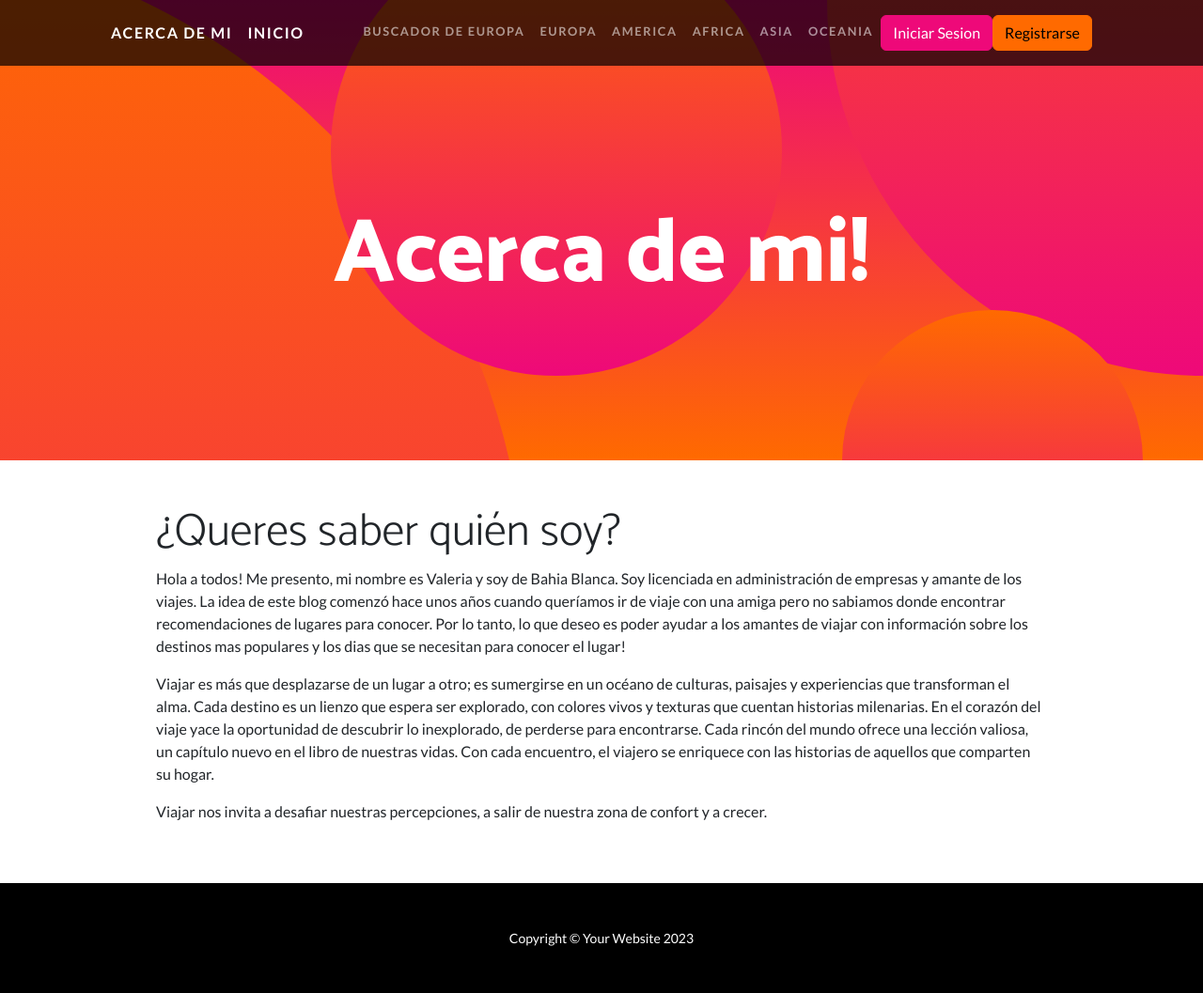
After one commit to valejacobi/Proyecto_final_Jacobi_Valeria, a Django app: a page that uses templates/base.html in a window 1280 px wide. The commit adds this page. Shown: the whole page at 94% size. Run offline with Django 4.2, Linux system fonts and the light colour scheme; some libraries are stand-ins or nearby versions.

Commit message:
Finalizando el proyecto

```diff
--- /dev/null
+++ b/inicio/templates/inicio/acerca_de_mi.html
@@ -0,0 +1,44 @@
+{% extends "base.html" %}
+
+{% block header %}
+<h1 class="masthead-heading mb-0">Acerca de mi!</h1>
+{% endblock header  %}
+
+{% block content  %}
+<!-- Content section 1-->
+<section id="scroll">
+    <div class="container px-5">
+        <div class="row gx-5 align-items-center">
+            </div>
+            <div class="col-lg-12 order-lg-3">
+                <div class="p-5">
+                    <h2 class="display-5">¿Queres saber quién soy?</h1>
+
+                    <form action="" method="POST">
+                        {% csrf_token %}
+                        <p>
+                          Hola a todos!
+                         Me presento, mi nombre es Valeria y soy de Bahia Blanca. Soy licenciada en administración de empresas y amante de los viajes.
+                         La idea de este blog comenzó hace unos años cuando queríamos ir de viaje con una amiga pero no sabiamos donde encontrar
+                         recomendaciones de lugares para conocer. Por lo tanto, lo que deseo es poder ayudar a los amantes de viajar
+                         con información sobre los destinos mas populares y los dias que se necesitan para conocer el lugar!
+
+                        </p>
+                        <p>
+                        Viajar es más que desplazarse de un lugar a otro;
+                        es sumergirse en un océano de culturas, paisajes y experiencias que transforman el alma.
+                        Cada destino es un lienzo que espera ser explorado, con colores vivos y texturas que cuentan historias milenarias.
+                        En el corazón del viaje yace la oportunidad de descubrir lo inexplorado, de perderse para encontrarse.
+                        Cada rincón del mundo ofrece una lección valiosa, un capítulo nuevo en el libro de nuestras vidas.
+                        Con cada encuentro, el viajero se enriquece con las historias de aquellos que comparten su hogar.
+                        </p>
+                        <p>
+                        Viajar nos invita a desafiar nuestras percepciones, a salir de nuestra zona de confort y a crecer.
+                        </p>
+                    </form>
+                </div>
+            </div>
+        </div>
+    </div>
+</section>
+{% endblock content %}
--- a/inicio/templates/inicio/actualizar_europa.html
+++ b/inicio/templates/inicio/actualizar_europa.html
@@ -10,7 +10,7 @@
     <div class="container px-5">
         <div class="row gx-5 align-items-center">
             </div>
-            <div class="col-lg-6 order-lg-1">
+            <div class="col-lg-9 order-lg-1">
                 <div class="p-5">
 
                 <h2 class="display-4">Actualizá la información.</h2>
--- a/inicio/templates/inicio/buscador.html
+++ b/inicio/templates/inicio/buscador.html
@@ -10,10 +10,10 @@
     <div class="container px-5">
         <div class="row gx-5 align-items-center">
             </div>
-            <div class="col-lg-6 order-lg-1">
+            <div class="col-lg-12 order-lg-1">
                 <div class="p-5">
 
-                <h2 class="display-4">Aquí podrás ver los destinos, meses y días mas populares de Europa.</h2>
+                <h2 class="display-4">Aquí podrás ver los destinos, meses y cantidad de días mas populares de Europa.</h2>
 
         {% comment %} <form action="" method="POST"> {% endcomment %}
 
--- a/inicio/urls.py
+++ b/inicio/urls.py
@@ -1,8 +1,9 @@
 from django.urls import path
-from inicio.views import inicio, europa_view, america_view, africa_view, asia_view, oceania_view, buscador, detalle_europa, eliminar_europa, actualizar_europa
+from inicio.views import inicio, acerca_de_mi, europa_view, america_view, africa_view, asia_view, oceania_view, buscador, detalle_europa, eliminar_europa, actualizar_europa
 
 urlpatterns = [
     path('', inicio,name='inicio'),
+    path('Acerca de mi/', acerca_de_mi, name='acerca_de_mi'),
     path('buscador/', buscador,name='Buscador'),
     path('Europa/', europa_view,name='Europa'),
     path('America/', america_view,name='America'),
--- a/inicio/views.py
+++ b/inicio/views.py
@@ -6,6 +6,10 @@ from django.contrib.auth.decorators import login_required
 def inicio (request):
 
      return render (request, 'inicio/inicio.html', {})
+
+def acerca_de_mi (request):
+
+     return render (request, 'inicio/acerca_de_mi.html', {})
 
 def buscador(request):
 
--- a/templates/base.html
+++ b/templates/base.html
@@ -20,6 +20,7 @@
         <!-- Navigation-->
         <nav class="navbar navbar-expand-lg navbar-dark navbar-custom fixed-top">
             <div class="container px-5">
+                <a class="navbar-brand" href={%url "acerca_de_mi" %}>Acerca de mi</a>
                 <a class="navbar-brand" href={%url "inicio" %}>Inicio</a>
                 <button class="navbar-toggler" type="button" data-bs-toggle="collapse" data-bs-target="#navbarResponsive" aria-controls="navbarResponsive" aria-expanded="false" aria-label="Toggle navigation"><span class="navbar-toggler-icon"></span></button>
                 <div class="collapse navbar-collapse" id="navbarResponsive">
@@ -71,7 +72,7 @@
                     <div class="col-lg-6 order-lg-1">
                         <div class="p-5">
                             <h2 class="display-4">Viajá por Europa</h2>
-                            <p>Conocé los destinos mas visitados, como España, Francia, Italia, Alemania, Reino Unido, y muchas más!</p>
+                            <p>Conocé cuales los destinos mas visitados, como España, Francia, Italia, Alemania, Reino Unido, y muchas más!</p>
                         </div>
                     </div>
                 </div>
@@ -86,7 +87,7 @@
                     <div class="col-lg-6">
                         <div class="p-5">
                             <h2 class="display-4">Viajá por América</h2>
-                            <p>Conocé los destinos mas visitados, como Colombia, México, Puerto Rico, Brasil, Argentina y muchas más!.</p>
+                            <p>Conocé cuales los destinos mas visitados, como Colombia, México, Puerto Rico, Brasil, Argentina y muchas más!.</p>
                         </div>
                     </div>
                 </div>
@@ -101,7 +102,7 @@
                     <div class="col-lg-6 order-lg-1">
                         <div class="p-5">
                             <h2 class="display-4">Viajá por África</h2>
-                            <p>Conocé los destinos mas visitados, como Marruecos, Sudráfica, Egipto, Tanzania, y muchas más!</p>
+                            <p>Conocé cuales los destinos mas visitados, como Marruecos, Sudráfica, Egipto, Tanzania, y muchas más!</p>
                         </div>
                     </div>
                 </div>
@@ -116,7 +117,7 @@
                     <div class="col-lg-6">
                         <div class="p-5">
                             <h2 class="display-4">Viajá por Asia</h2>
-                            <p>Conocé los destinos mas visitados, como Indonesia, Filipinas, Japón, Corea del Sur, y muchas más!</p>
+                            <p>Conocé cuales los destinos mas visitados, como Indonesia, Filipinas, Japón, Corea del Sur, y muchas más!</p>
                         </div>
                     </div>
                 </div>
@@ -130,7 +131,7 @@
                     <div class="col-lg-6 order-lg-1">
                         <div class="p-5">
                             <h2 class="display-4">Viajá por Oceanía</h2>
-                            <p>Conocé los destinos mas visitados, como Australia, Nueva Zelanda, Polinesia, Islas Fiji, y muchas más!</p>
+                            <p>Conocé cuales los destinos mas visitados, como Australia, Nueva Zelanda, Polinesia, Islas Fiji, y muchas más!</p>
                         </div>
                     </div>
                 </div>
```
Also changed, not shown: inicio/templates/inicio/africa.html (+4 -4 lines), inicio/templates/inicio/america.html (+4 -4 lines), inicio/templates/inicio/asia.html (+4 -4 lines), inicio/templates/inicio/europa.html (+5 -5 lines), inicio/templates/inicio/oceania.html (+4 -4 lines), requirements.txt (+31 -0 lines), README.md.
